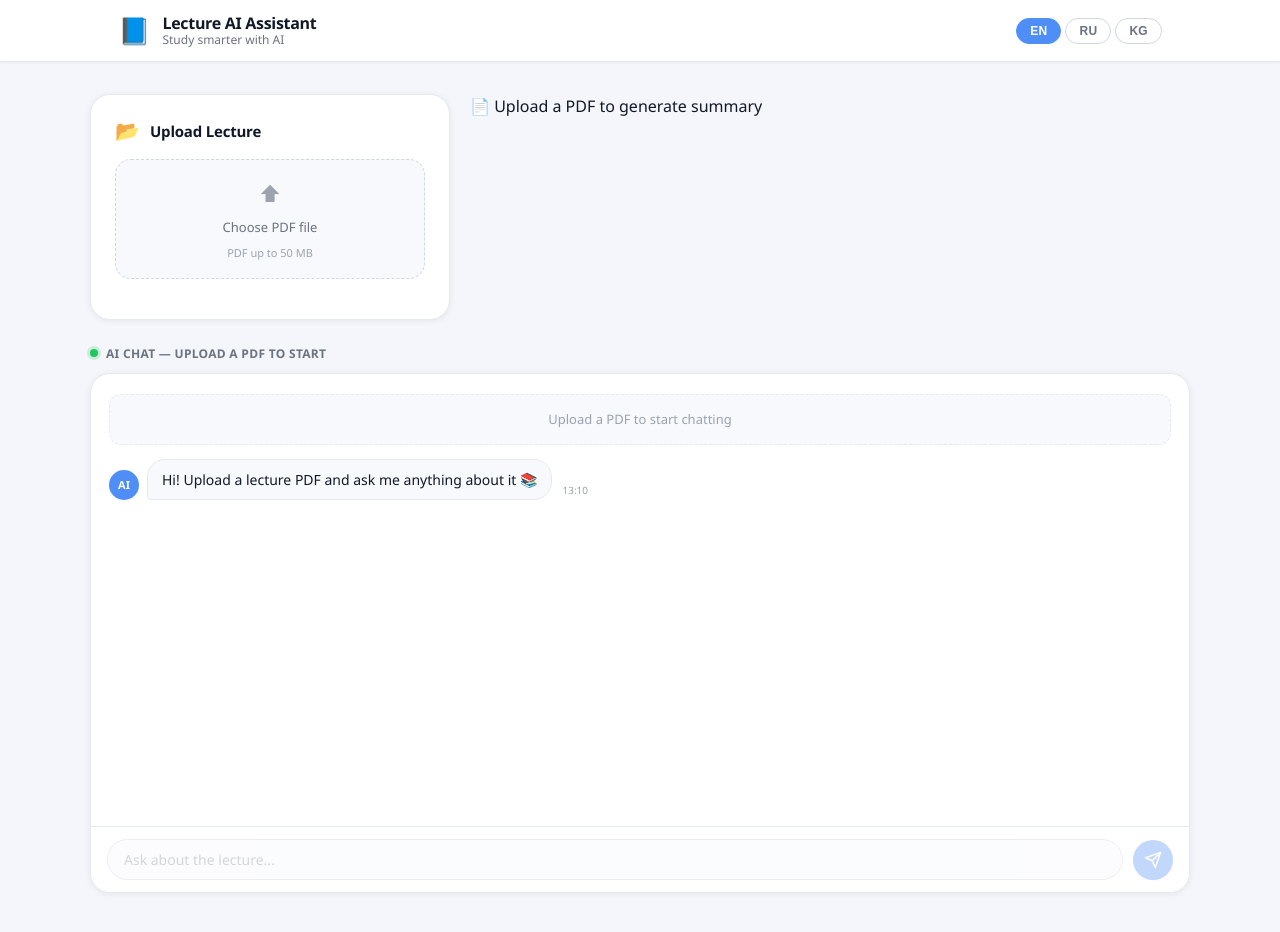
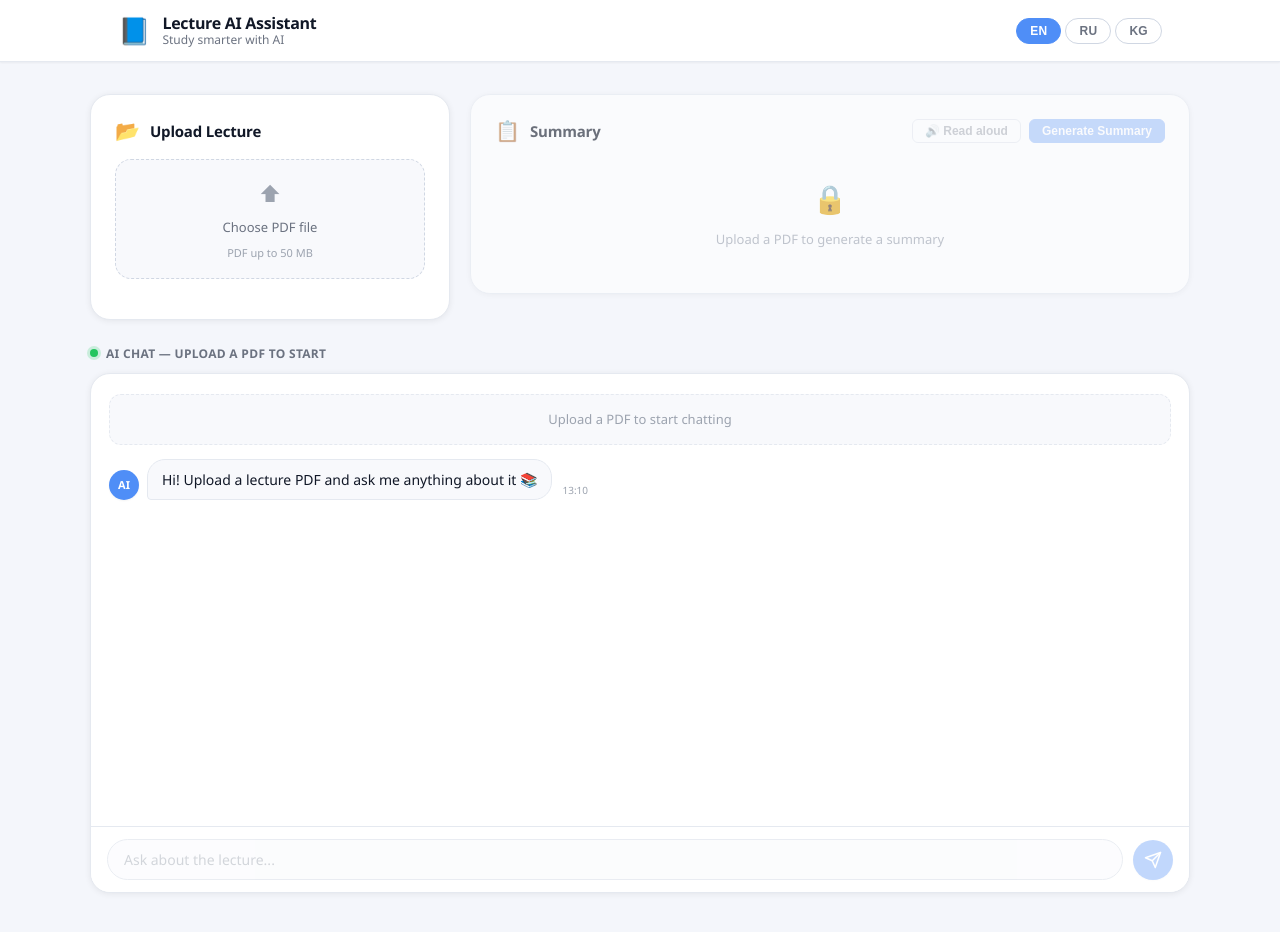
Before and after one commit to Rizechka06/campus-assistant-backend, a React app in the folder frontend/: page / in a window 1280 px wide. Shown: the top 932 px of the page. Built offline with nearby package versions, Linux system fonts and the light colour scheme; the HTML template or start-up script is replaced by a standard one.

Commit message:
elevenlabs

```diff
--- a/frontend/src/App.jsx
+++ b/frontend/src/App.jsx
@@ -4,6 +4,9 @@ import UploadCard from "./components/UploadCard";
 import SummarySection from "./components/SummarySection";
 import ChatWindow from "./components/ChatWindow";
 import { generateSummary } from "./api/api";
+
+const ELEVENLABS_API_KEY = "YOUR_API_KEY_HERE"; // 🔑 Замени на свой ключ
+const VOICE_ID = "21m00Tcm4TlvDq8ikWAM"; // Rachel — поддерживает русский через eleven_multilingual_v2
 
 const App = () => {
   const [language, setLanguage] = useState("EN");
@@ -13,17 +16,25 @@ const App = () => {
   const [summaryLoading, setSummaryLoading] = useState(false);
   const [summaryError, setSummaryError] = useState("");
 
+  // TTS state
+  const [ttsLoading, setTtsLoading] = useState(false);
+  const [ttsError, setTtsError] = useState("");
+  const [ttsAudio, setTtsAudio] = useState(null); // Audio instance
+  const [ttsPlaying, setTtsPlaying] = useState(false);
+
   const handleUploadSuccess = (fileName) => {
     setPdfUploaded(true);
     setUploadedFileName(fileName);
     setSummary(null);
     setSummaryError("");
+    stopAudio();
   };
 
   const handleGenerateSummary = async () => {
     setSummaryLoading(true);
     setSummaryError("");
     setSummary(null);
+    stopAudio();
     try {
       const res = await generateSummary(language);
       console.log("Summary received:", res.data.summary);
@@ -33,6 +44,107 @@ const App = () => {
       setSummaryError("Failed to generate summary. Please try again.");
     } finally {
       setSummaryLoading(false);
+    }
+  };
+
+  const stopAudio = () => {
+    if (ttsAudio) {
+      ttsAudio.pause();
+      ttsAudio.currentTime = 0;
+    }
+    setTtsAudio(null);
+    setTtsPlaying(false);
+    setTtsError("");
+  };
+
+  // Build a plain text string from the summary object for TTS
+  const buildSummaryText = (summary) => {
+    if (!summary) return "";
+    const parts = [];
+
+    if (summary.title) parts.push(summary.title);
+    if (summary.overview) parts.push(summary.overview);
+
+    if (summary.topics?.length) {
+      parts.push("Main topics: " + summary.topics.join(", "));
+    }
+    if (summary.terms?.length) {
+      parts.push(
+        "Key terms: " +
+          summary.terms.map((t) => (typeof t === "string" ? t : t.term || t.label || "")).join(", ")
+      );
+    }
+    if (summary.conclusions?.length) {
+      parts.push("Conclusions:");
+      summary.conclusions.forEach((c) => {
+        parts.push(typeof c === "string" ? c : c.text || c.label || "");
+      });
+    }
+
+    return parts.join(". ");
+  };
+
+  const handleSpeak = async () => {
+    // If already playing — stop
+    if (ttsPlaying) {
+      stopAudio();
+      return;
+    }
+
+    const text = buildSummaryText(summary);
+    if (!text) return;
+
+    setTtsLoading(true);
+    setTtsError("");
+
+    try {
+      const response = await fetch(
+        `https://api.elevenlabs.io/v1/text-to-speech/${VOICE_ID}`,
+        {
+          method: "POST",
+          headers: {
+            "Content-Type": "application/json",
+            "xi-api-key": ELEVENLABS_API_KEY,
+          },
+          body: JSON.stringify({
+            text,
+            model_id: "eleven_multilingual_v2",
+            voice_settings: {
+              stability: 0.5,
+              similarity_boost: 0.75,
+            },
+          }),
+        }
+      );
+
+      if (!response.ok) {
+        const err = await response.json().catch(() => ({}));
+        throw new Error(err?.detail?.message || "ElevenLabs API error");
+      }
+
+      const blob = await response.blob();
+      const url = URL.createObjectURL(blob);
+      const audio = new Audio(url);
+
+      audio.onended = () => {
+        setTtsPlaying(false);
+        setTtsAudio(null);
+        URL.revokeObjectURL(url);
+      };
+
+      audio.onerror = () => {
+        setTtsError("Playback error.");
+        setTtsPlaying(false);
+        setTtsAudio(null);
+      };
+
+      setTtsAudio(audio);
+      setTtsPlaying(true);
+      audio.play();
+    } catch (e) {
+      setTtsError(e.message || "Failed to generate audio.");
+    } finally {
+      setTtsLoading(false);
     }
   };
 
@@ -55,6 +167,11 @@ const App = () => {
               error={summaryError}
               onGenerate={handleGenerateSummary}
               language={language}
+              // TTS props
+              onSpeak={handleSpeak}
+              ttsLoading={ttsLoading}
+              ttsPlaying={ttsPlaying}
+              ttsError={ttsError}
             />
           </div>
           <div className="chat-wrapper">
--- a/frontend/src/components/SummarySection.jsx
+++ b/frontend/src/components/SummarySection.jsx
@@ -1,71 +1,186 @@
-const SummarySection = ({ pdfUploaded, summary, loading, error, onGenerate, language }) => {
-  const getButtonText = () => {
-    if (loading) return "⏳ Generating...";
-    return "📝 Generate Summary";
-  };
+// components/SummarySection.jsx
+// Добавлена кнопка 🔊 Озвучить через ElevenLabs
 
-  if (!pdfUploaded) {
-    return (
-      <div className="summary-section">
-        <div className="summary-placeholder">
-          📄 Upload a PDF to generate summary
+const SummarySection = ({
+  pdfUploaded,
+  summary,
+  loading,
+  error,
+  onGenerate,
+  language,
+  // TTS
+  onSpeak,
+  ttsLoading,
+  ttsPlaying,
+  ttsError,
+}) => {
+  const t = {
+    EN: {
+      title: "Summary",
+      generate: "Generate Summary",
+      generating: "Generating…",
+      locked: "Upload a PDF to generate a summary",
+      idle: "Click 'Generate Summary' to analyse the document.",
+      speak: "Read aloud",
+      stop: "Stop",
+      speaking: "Loading audio…",
+    },
+    RU: {
+      title: "Конспект",
+      generate: "Создать конспект",
+      generating: "Создаём…",
+      locked: "Загрузите PDF, чтобы создать конспект",
+      idle: "Нажмите «Создать конспект» для анализа документа.",
+      speak: "Озвучить",
+      stop: "Стоп",
+      speaking: "Загрузка аудио…",
+    },
+  }[language] || {};
+
+  return (
+    <div className={`card summary-card${!pdfUploaded ? " card--locked" : ""}`}>
+      {/* Header */}
+      <div className="card__header">
+        <span className="card__icon">📋</span>
+        <span className="card__title">{t.title}</span>
+
+        {/* Action buttons row */}
+        <div style={{ marginLeft: "auto", display: "flex", gap: "8px", alignItems: "center" }}>
+          {/* Speak button — always visible, disabled until summary is ready */}
+          <button
+            className="btn btn--sm btn--ghost"
+            onClick={onSpeak}
+            disabled={!summary || !pdfUploaded || ttsLoading}
+            title={ttsPlaying ? t.stop : t.speak}
+            style={{
+              display: "inline-flex",
+              alignItems: "center",
+              gap: "5px",
+              borderColor: ttsPlaying ? "var(--blue)" : undefined,
+              color: ttsPlaying ? "var(--blue)" : undefined,
+            }}
+          >
+            {ttsLoading ? (
+              <>
+                <span
+                  style={{
+                    width: 12,
+                    height: 12,
+                    border: "2px solid var(--border-strong)",
+                    borderTopColor: "var(--blue)",
+                    borderRadius: "50%",
+                    display: "inline-block",
+                    animation: "spin 0.7s linear infinite",
+                  }}
+                />
+                {t.speaking}
+              </>
+            ) : ttsPlaying ? (
+              <>⏹ {t.stop}</>
+            ) : (
+              <>🔊 {t.speak}</>
+            )}
+          </button>
+
+          {/* Generate button */}
+          <button
+            className="btn btn--primary btn--sm"
+            onClick={onGenerate}
+            disabled={!pdfUploaded || loading}
+          >
+            {loading ? t.generating : t.generate}
+          </button>
         </div>
       </div>
-    );
-  }
 
-  return (
-    <div className="summary-section">
-      <button className="summary-btn" onClick={onGenerate} disabled={loading}>
-        {getButtonText()}
-      </button>
+      {/* TTS error */}
+      {ttsError && (
+        <div className="msg msg--error" style={{ marginBottom: 12 }}>
+          ⚠️ {ttsError}
+        </div>
+      )}
 
-      {error && <div className="summary-error">{error}</div>}
-
-      {summary && (
-        <div className="summary-content">
-          <h4>📋 Lecture Summary</h4>
-
-          {summary.title && (
-            <p><strong>Title:</strong> {summary.title}</p>
-          )}
-
-          {summary.key_topics && summary.key_topics.length > 0 && (
-            <div className="summary-block">
-              <strong>🔑 Key Topics:</strong>
-              <ul>
-                {summary.key_topics.map((topic, i) => (
-                  <li key={i}>{topic}</li>
-                ))}
-              </ul>
+      {/* Body */}
+      {!pdfUploaded ? (
+        <div className="summary-locked">
+          <span className="summary-locked__icon">🔒</span>
+          <span>{t.locked}</span>
+        </div>
+      ) : loading ? (
+        <div className="summary-loading">
+          <span className="skeleton" />
+          <span className="skeleton skeleton--medium" />
+          <span className="skeleton skeleton--short" />
+          <span className="skeleton" />
+          <span className="skeleton skeleton--medium" />
+        </div>
+      ) : error ? (
+        <div className="msg msg--error">{error}</div>
+      ) : !summary ? (
+        <p className="summary-idle">{t.idle}</p>
+      ) : (
+        <div className="summary-body">
+          {/* Overview */}
+          {summary.overview && (
+            <div className="sum-block">
+              <div className="sum-block__label">Overview</div>
+              <p style={{ fontSize: 13, color: "var(--text-2)", lineHeight: 1.6 }}>
+                {summary.overview}
+              </p>
             </div>
           )}
 
-          {summary.key_terms && summary.key_terms.length > 0 && (
-            <div className="summary-block">
-              <strong>📖 Key Terms:</strong>
-              <ul>
-                {summary.key_terms.map((term, i) => (
-                  <li key={i}>
-                    <strong>{term.term}</strong> — {term.definition}
-                  </li>
+          {/* Topics */}
+          {summary.topics?.length > 0 && (
+            <div className="sum-block">
+              <div className="sum-block__label">Topics</div>
+              <div className="sum-block__items--pills">
+                {summary.topics.map((topic, i) => (
+                  <span key={i} className="sum-pill sum-pill--accent">
+                    {topic}
+                  </span>
                 ))}
-              </ul>
+              </div>
             </div>
           )}
 
-          {summary.main_conclusions && summary.main_conclusions.length > 0 && (
-            <div className="summary-block">
-              <strong>💡 Main Conclusions:</strong>
-              <ul>
-                {summary.main_conclusions.map((conc, i) => (
-                  <li key={i}>{conc}</li>
+          {/* Key Terms */}
+          {summary.terms?.length > 0 && (
+            <div className="sum-block">
+              <div className="sum-block__label">Key Terms</div>
+              <div className="sum-block__items--pills">
+                {summary.terms.map((term, i) => (
+                  <span key={i} className="sum-pill">
+                    {typeof term === "string" ? term : term.term || term.label || term}
+                  </span>
                 ))}
-              </ul>
+              </div>
+            </div>
+          )}
+
+          {/* Conclusions */}
+          {summary.conclusions?.length > 0 && (
+            <div className="sum-block">
+              <div className="sum-block__label">Conclusions</div>
+              <div className="sum-block__items--list">
+                {summary.conclusions.map((item, i) => (
+                  <div key={i} className="sum-list-item">
+                    <span className="sum-list-item__dot" />
+                    <span>{typeof item === "string" ? item : item.text || item.label || item}</span>
+                  </div>
+                ))}
+              </div>
             </div>
           )}
         </div>
       )}
+
+      {/* Spinner keyframe — injected inline so no extra CSS file needed */}
+      <style>{`
+        @keyframes spin {
+          to { transform: rotate(360deg); }
+        }
+      `}</style>
     </div>
   );
 };
```
